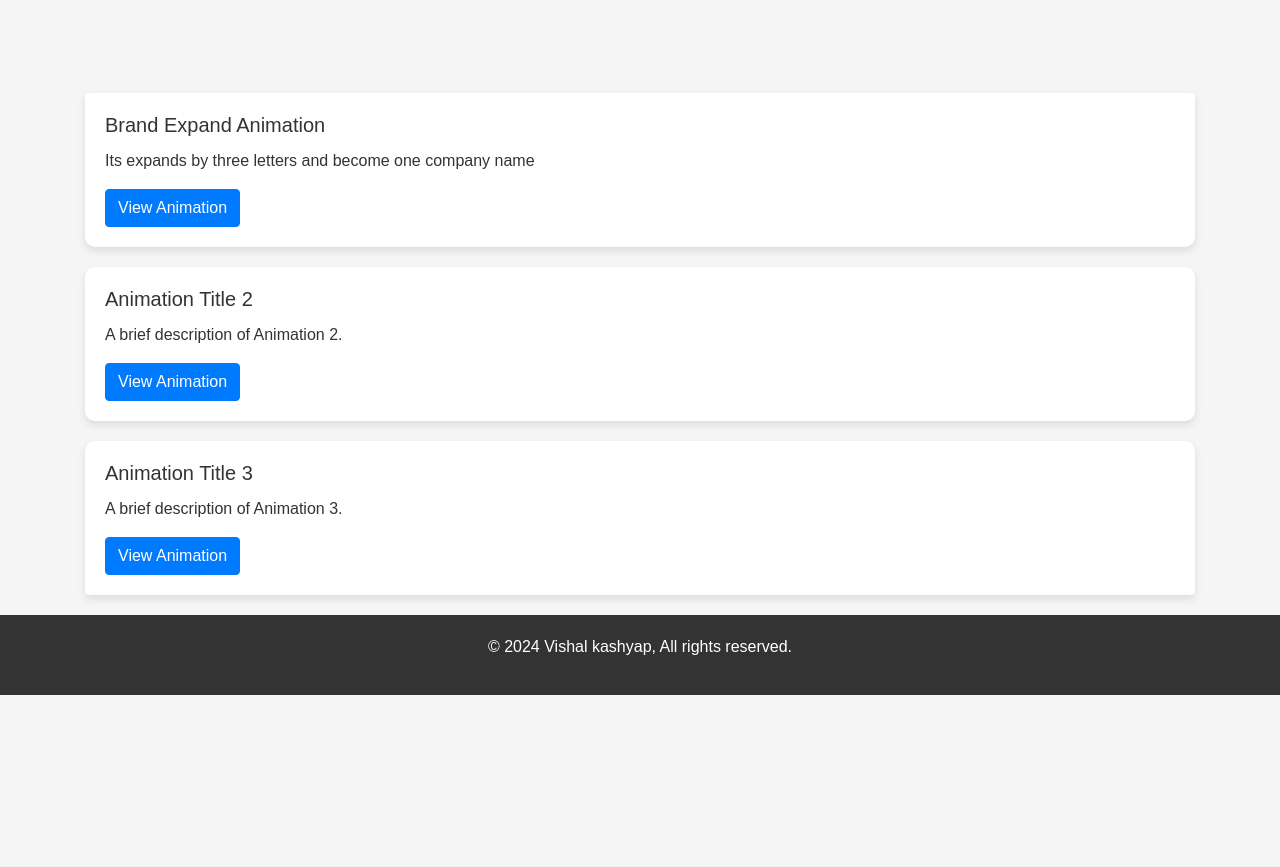
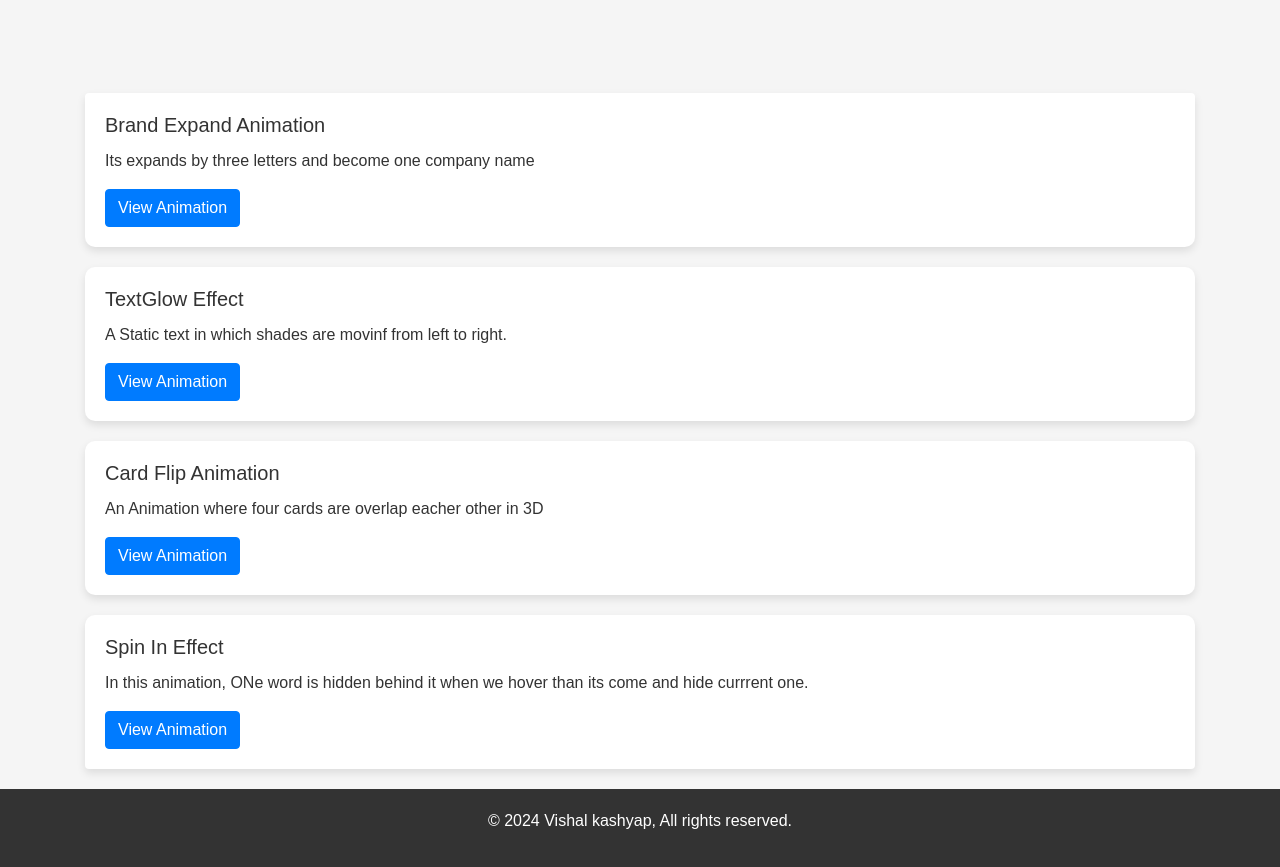
Before and after one commit to vishalkashyap01/Animations, a plain HTML site: page index.html in a window 1280 px wide. Shown: the part 229-1096 px from the top of the page. Before the commit the page ends 924 px from the top, so only its background shows below. Drawn offline with nearby package versions, Linux system fonts and the light colour scheme.

Commit message:
Update link path of other files

```diff
--- a/index.html
+++ b/index.html
@@ -3,7 +3,7 @@
 <head>
   <meta charset="UTF-8">
   <meta name="viewport" content="width=device-width, initial-scale=1.0">
-  <title>My Animation Portfolio</title>
+  <title>Animation > Vishal</title>
   <link href="https://stackpath.bootstrapcdn.com/bootstrap/4.5.2/css/bootstrap.min.css" rel="stylesheet">
   <style>
     body {
@@ -74,17 +74,22 @@
       <li class="list-group-item card">
         <h5 class="card-title">Brand Expand Animation</h5>
         <p class="card-text">Its expands by three letters and become one company name</p>
-        <a href="last choice.html" class="btn btn-primary" target="_blank">View Animation</a>
+        <a href="https://github.com/vishalkashyap01/Animations/edit/main/last choice.html" class="btn btn-primary" target="_blank">View Animation</a>
       </li>
       <li class="list-group-item card">
-        <h5 class="card-title">Animation Title 2</h5>
-        <p class="card-text">A brief description of Animation 2.</p>
-        <a href="https://example.com/animation2" class="btn btn-primary" target="_blank">View Animation</a>
+        <h5 class="card-title">TextGlow Effect</h5>
+        <p class="card-text">A Static text in which shades are movinf from left to right.</p>
+        <a href="https://github.com/vishalkashyap01/Animations/edit/main/glowing text.html" class="btn btn-primary" target="_blank">View Animation</a>
       </li>
       <li class="list-group-item card">
-        <h5 class="card-title">Animation Title 3</h5>
-        <p class="card-text">A brief description of Animation 3.</p>
-        <a href="https://example.com/animation3" class="btn btn-primary" target="_blank">View Animation</a>
+        <h5 class="card-title">Card Flip Animation</h5>
+        <p class="card-text">An Animation where four cards are overlap eacher other in 3D</p>
+        <a href="https://github.com/vishalkashyap01/Animations/edit/main/flexbox.html" class="btn btn-primary" target="_blank">View Animation</a>
+      </li>
+      <li class="list-group-item card">
+        <h5 class="card-title">Spin In Effect</h5>
+        <p class="card-text">In this animation, ONe word is hidden behind it when we hover than its come and hide currrent one.</p>
+        <a href="https://github.com/vishalkashyap01/Animations/edit/main/flexbox.html" class="btn btn-primary" target="_blank">View Animation</a>
       </li>
     </ul>
   </div>
```
